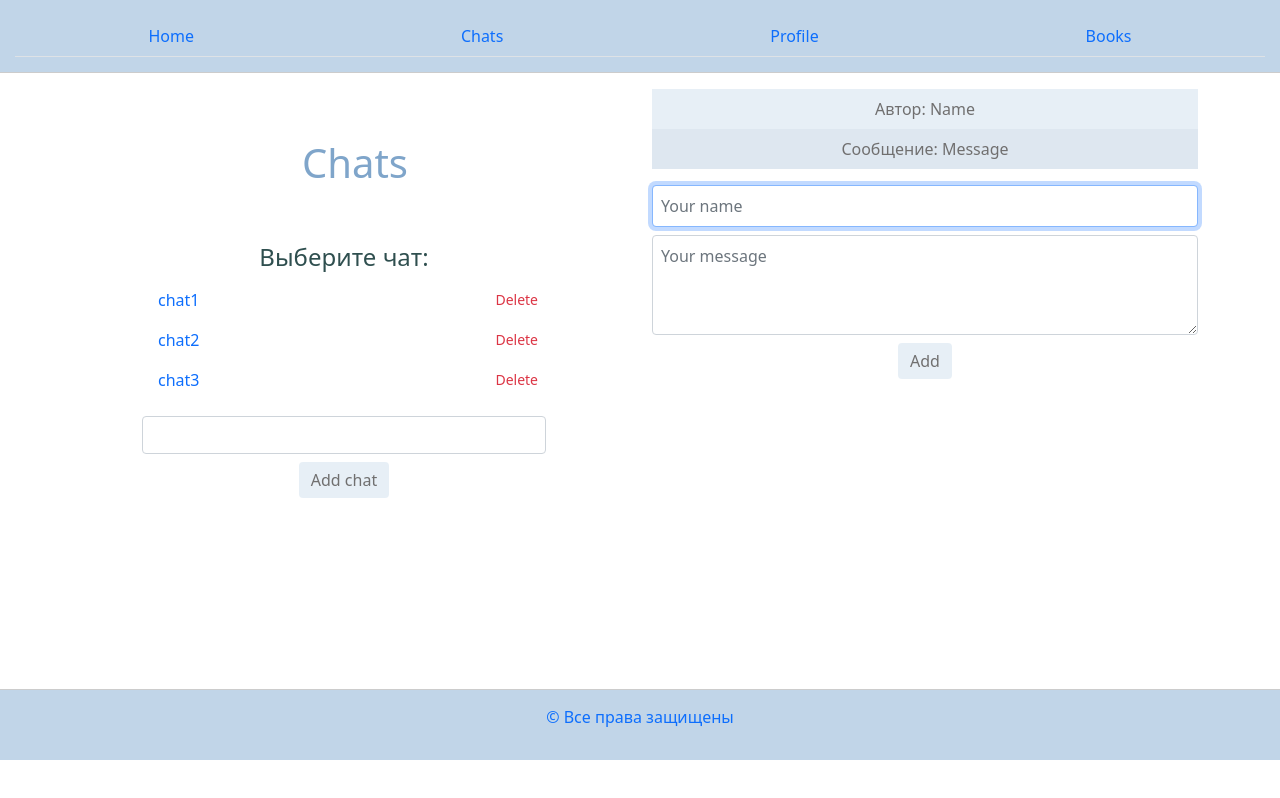
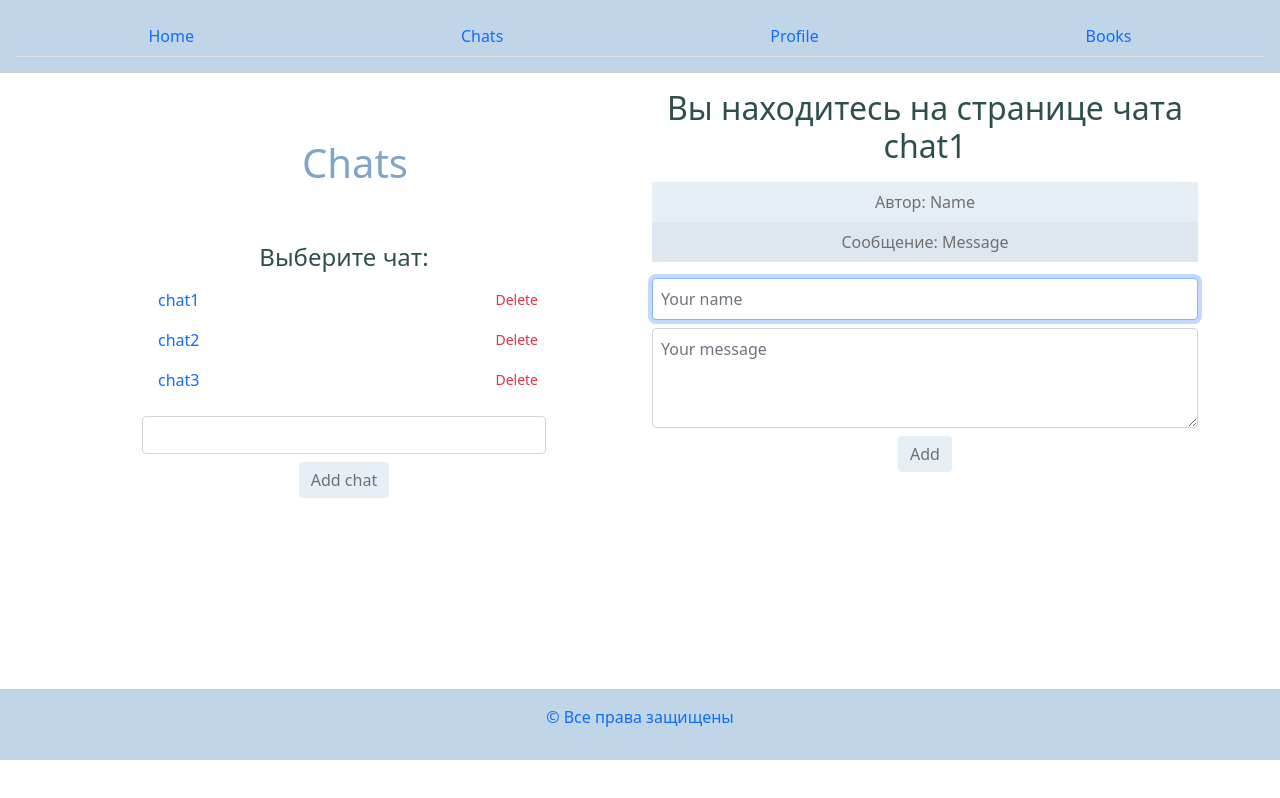
Before and after one commit to youngFrontendDeveloper/gb-react, a React (Create React App) app: page /chats/chat1 in a window 1280 px wide. Built offline with nearby package versions, Linux system fonts and the light colour scheme.

Commit message:
На страницу Chats добавила вывод информации, какой чат выбран

```diff
--- a/src/components/Chats/Chats.js
+++ b/src/components/Chats/Chats.js
@@ -3,13 +3,18 @@ import { Col, Container, Row } from "react-bootstrap";
 import ChatList from "../ChatList/ChatList";
 import MessagesList from "../MessagesList/MessagesList";
 import FormMess from "../Form/Form";
-import { Navigate,  useParams } from "react-router-dom";
+import { Navigate, useParams } from "react-router-dom";
 import { useSelector } from "react-redux";
 import { selectMessages } from "../../store/messages/selectors";
+import { selectChatsList, } from "../../store/chats/selectors";
 
 function Chats() {
   const { chatId } = useParams();
   const messages = useSelector( selectMessages );
+  const chats = useSelector( selectChatsList );
+  const chatName = (chats) => {
+    return chats.find( chat => chat.id === chatId ).name;
+  };
 
   if( !messages[ chatId ] ) {
     return <Navigate replace to="/chats"/>;
@@ -22,6 +27,7 @@ function Chats() {
           <ChatList/>
         </Col>
         <Col sm={ 11 } md={ 6 }>
+          <h2 className="mb-3">Вы находитесь на странице чата { chatName( chats ) }</h2>
           <MessagesList messages={ messages[ chatId ] }/>
           <FormMess/>
         </Col>
--- a/src/store/chats/selectors.js
+++ b/src/store/chats/selectors.js
@@ -1 +1,2 @@
 export const selectChatsList = (state) => state.chats;
+export const selectChatsListName = (state) => state.chats.name;
```
